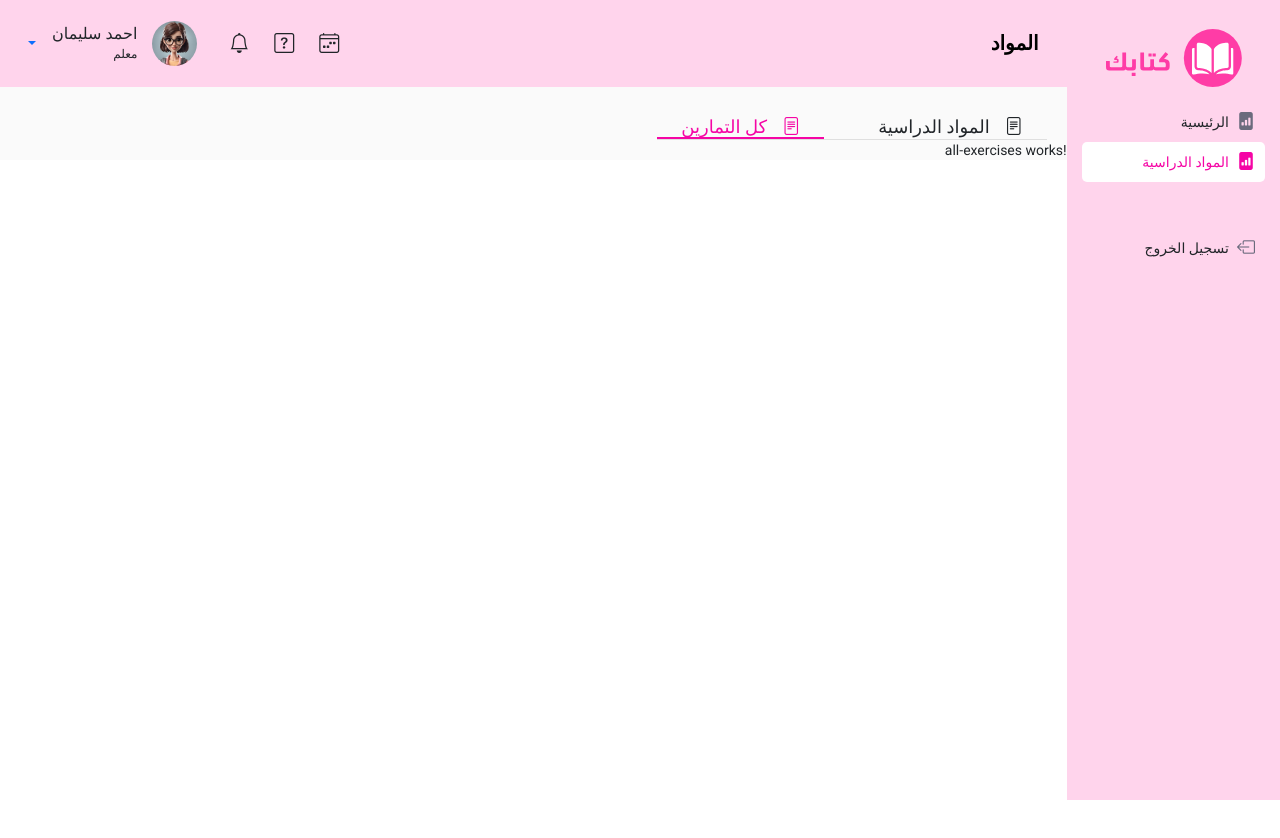
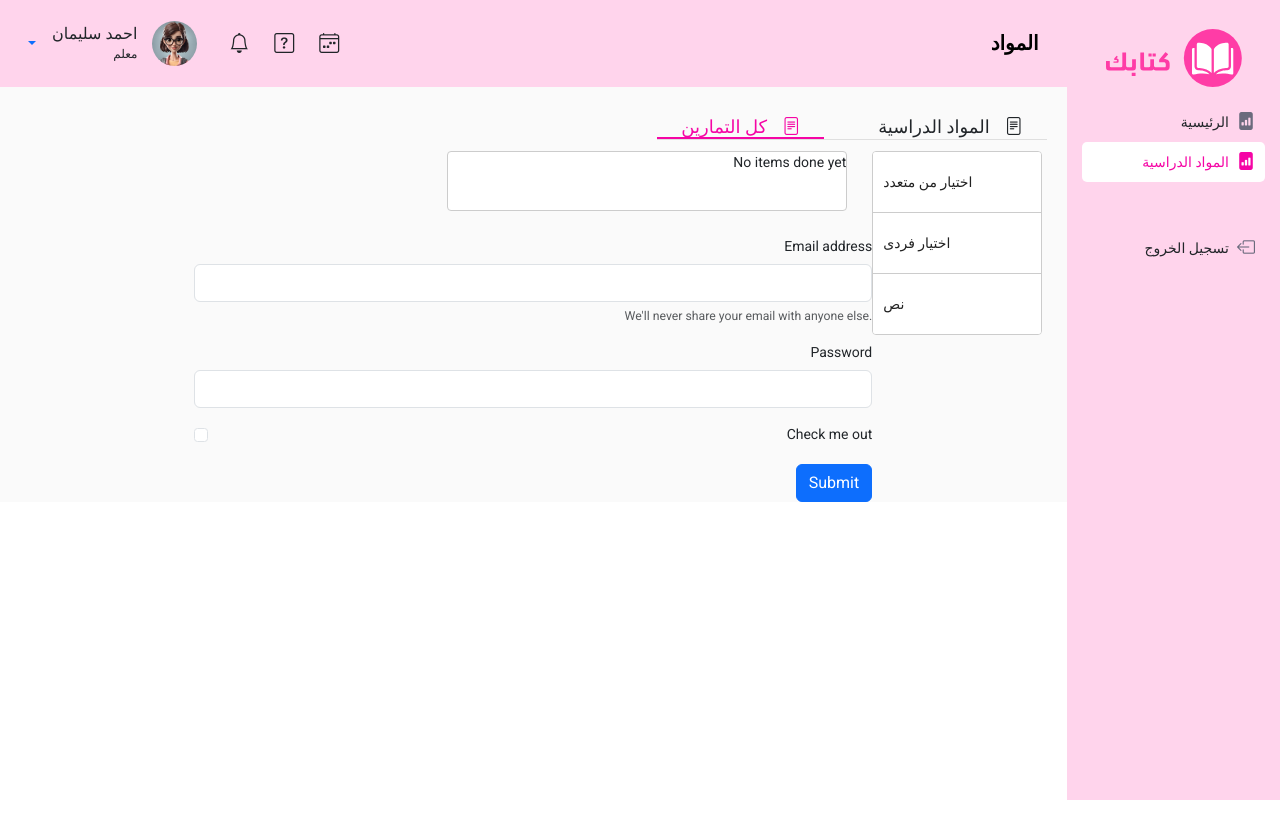
Before and after one commit to Lamyaeltatawy/ketabak-app, an Angular app in the folder ketabak/: page /subjects/exercises in a window 1280 px wide. Shown: the top 838 px of the page. Built offline with nearby package versions, Linux system fonts and the light colour scheme.

Commit message:
dard-drop

```diff
--- a/ketabak/src/subjects/components/all-exercises/all-exercises.component.css
+++ b/ketabak/src/subjects/components/all-exercises/all-exercises.component.css
@@ -0,0 +1,59 @@
+.exercises-container{
+    padding: 11px 25px 0px 25px;
+    display: flex;
+    flex-direction: row-reverse;
+}
+.example-container {
+    width: 400px;
+    max-width: 100%;
+    margin: 0 25px 25px 0;
+    display: inline-block;
+    vertical-align: top;
+  }
+
+  .example-list {
+    border: solid 1px #ccc;
+    min-height: 60px;
+    background: white;
+    border-radius: 4px;
+    overflow: hidden;
+    display: block;
+  }
+
+  .example-box {
+    padding: 20px 10px;
+    border-bottom: solid 1px #ccc;
+    color: rgba(0, 0, 0, 0.87);
+    display: flex;
+    flex-direction: row;
+    align-items: center;
+    justify-content: space-between;
+    box-sizing: border-box;
+    cursor: move;
+    background: white;
+    font-size: 14px;
+  }
+
+  .cdk-drag-preview {
+    box-sizing: border-box;
+    border-radius: 4px;
+    box-shadow: 0 5px 5px -3px rgba(0, 0, 0, 0.2),
+                0 8px 10px 1px rgba(0, 0, 0, 0.14),
+                0 3px 14px 2px rgba(0, 0, 0, 0.12);
+  }
+
+  .cdk-drag-placeholder {
+    opacity: 0;
+  }
+
+  .cdk-drag-animating {
+    transition: transform 250ms cubic-bezier(0, 0, 0.2, 1);
+  }
+
+  .example-box:last-child {
+    border: none;
+  }
+
+  .example-list.cdk-drop-list-dragging .example-box:not(.cdk-drag-placeholder) {
+    transition: transform 250ms cubic-bezier(0, 0, 0.2, 1);
+  }
--- a/ketabak/src/subjects/components/all-exercises/all-exercises.component.html
+++ b/ketabak/src/subjects/components/all-exercises/all-exercises.component.html
@@ -1 +1,48 @@
-<p>all-exercises works!</p>
+<div class="exercises-container ">
+    <div class="drag-drop col-2">
+        <div class="example-container">
+
+            <div cdkDropList #todoList="cdkDropList" [cdkDropListData]="todo" [cdkDropListConnectedTo]="[doneList]"
+                class="example-list" (cdkDropListDropped)="drop($event)">
+
+                <div class="example-box" *ngFor="let item of todo" cdkDrag>{{item}}</div>
+
+            </div>
+        </div>
+    </div>
+    <div class="col-8">
+        <div class="example-container">
+
+            <div cdkDropList #doneList="cdkDropList" [cdkDropListData]="done" [cdkDropListConnectedTo]="[todoList]"
+                class="example-list" (cdkDropListDropped)="drop($event)">
+                <div *ngIf="done.length === 0" class="example-placeholder">No items done yet</div>
+
+                <div class="example-box" *ngFor="let item of done" cdkDrag>{{item}}</div>
+
+            </div>
+        </div>
+        <div class="forms-container">
+            <form>
+                <div class="mb-3">
+                  <label for="exampleInputEmail1" class="form-label">Email address</label>
+                  <input type="email" class="form-control" id="exampleInputEmail1" aria-describedby="emailHelp">
+                  <div id="emailHelp" class="form-text">We'll never share your email with anyone else.</div>
+                </div>
+                <div class="mb-3">
+                  <label for="exampleInputPassword1" class="form-label">Password</label>
+                  <input type="password" class="form-control" id="exampleInputPassword1">
+                </div>
+                <div class="mb-3 form-check">
+                  <input type="checkbox" class="form-check-input" id="exampleCheck1">
+                  <label class="form-check-label" for="exampleCheck1">Check me out</label>
+                </div>
+                <button type="submit" class="btn btn-primary">Submit</button>
+              </form>
+        </div>
+    </div>
+</div>
+<div>
+
+
+
+</div>
--- a/ketabak/src/subjects/components/all-exercises/all-exercises.component.ts
+++ b/ketabak/src/subjects/components/all-exercises/all-exercises.component.ts
@@ -1,5 +1,11 @@
 import { Component, OnInit } from '@angular/core';
+import {
+  CdkDragDrop,
+  moveItemInArray,
+  transferArrayItem,
 
+
+} from '@angular/cdk/drag-drop';
 @Component({
   selector: 'app-all-exercises',
   templateUrl: './all-exercises.component.html',
@@ -12,4 +18,37 @@ export class AllExercisesComponent implements OnInit {
   ngOnInit(): void {
   }
 
+    todo:string[] = ['اختيار من متعدد', 'اختيار فردى', 'نص'];
+
+    done:string[] = [];
+
+    drop(event: CdkDragDrop<string[]>) {
+
+      if (event.previousContainer === event.container) {
+        moveItemInArray(event.container.data, event.previousIndex, event.currentIndex);
+      } else {
+        transferArrayItem(
+          event.previousContainer.data,
+          event.container.data,
+          event.previousIndex,
+          event.currentIndex,
+        );
+      }
+      console.log("dragged event",event);
+      if(event.container.data.length >0){
+        event.container.data.forEach(element => {
+          if(element == 'اختيار من متعدد'){
+            console.log("Multiple Choice");
+          }
+          else if(element == 'اختيار فردى'){
+            console.log("Single Choice");
+          }
+          else if(element == 'نص'){
+            console.log("Text");
+          }
+        });
+      }
+    }
+
+
 }
--- a/ketabak/src/subjects/subjects.module.ts
+++ b/ketabak/src/subjects/subjects.module.ts
@@ -6,6 +6,8 @@ import { RouterModule } from '@angular/router';
 import { SubjectsListComponent } from './components/subjects-list/subjects-list.component';
 import { HttpClientModule } from '@angular/common/http';
 import {  DragDropModule } from '@angular/cdk/drag-drop';
+import { BrowserAnimationsModule } from '@angular/platform-browser/animations'; // This is required for animations
+
 
 
 
@@ -16,7 +18,7 @@ import {  DragDropModule } from '@angular/cdk/drag-drop';
     SubjectsListComponent,
   ],
   imports: [
-    CommonModule,RouterModule,HttpClientModule,
+    CommonModule,RouterModule,HttpClientModule,BrowserAnimationsModule,DragDropModule
   ],
   exports:[
     AllExercisesComponent,
```
